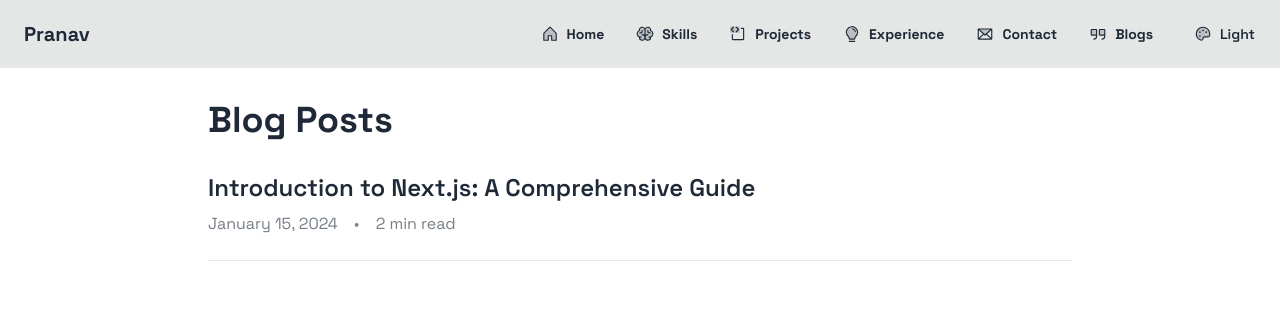
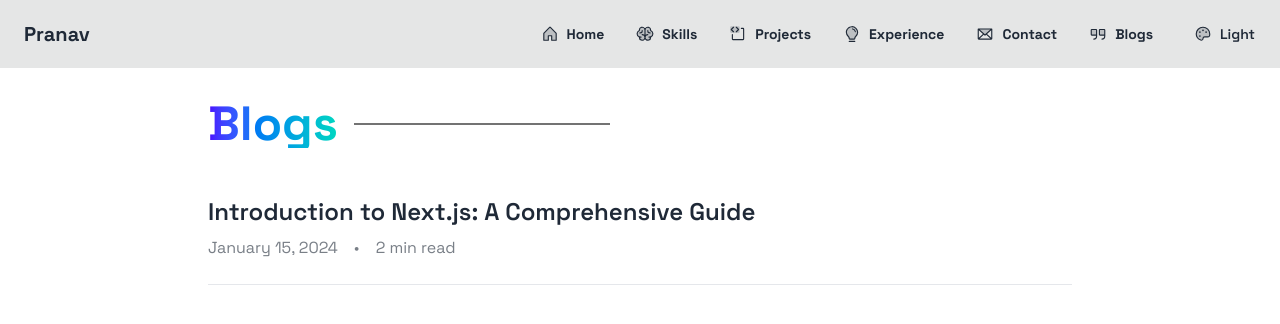
Before and after one commit to npv12/portfolio, a Next.js app: page /blogs in a window 1280 px wide. Shown: the top 324 px of the page. Built offline with nearby package versions, Linux system fonts and the light colour scheme.

Commit message:
feat: improve UI for blogs main page
Signed-off-by: Pranav <npv12@iitbbs.ac.in>

```diff
--- a/src/app/blogs/page.tsx
+++ b/src/app/blogs/page.tsx
@@ -1,4 +1,5 @@
 import Navbar from "../components/Navbar";
+import Title from "../components/Title";
 import { getBlogPosts } from "../utils/blogs";
 
 export default async function BlogsPage() {
@@ -8,8 +9,8 @@ export default async function BlogsPage() {
     <div>
       <Navbar />
       <div className="max-w-4xl mx-auto px-4 py-8">
-        <h1 className="text-4xl font-bold mb-8">Blog Posts</h1>
-        <div className="space-y-6">
+        <Title title="Blogs" />
+        <div className="space-y-6 mt-12">
           {posts.map((post) => (
             <article key={post.slug} className="border-b pb-6">
               <a href={`/blogs/${post.slug}`} className="group">
```
